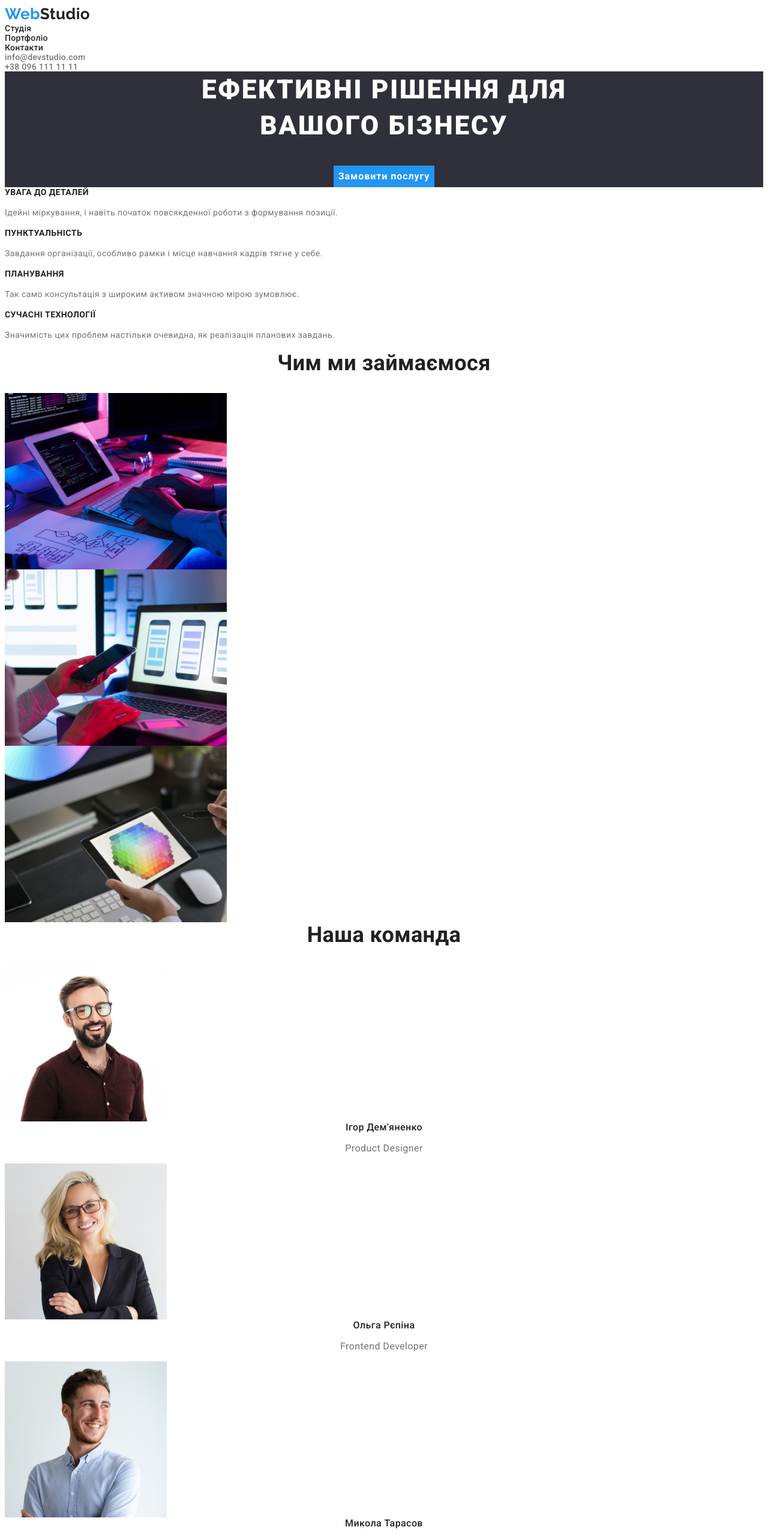
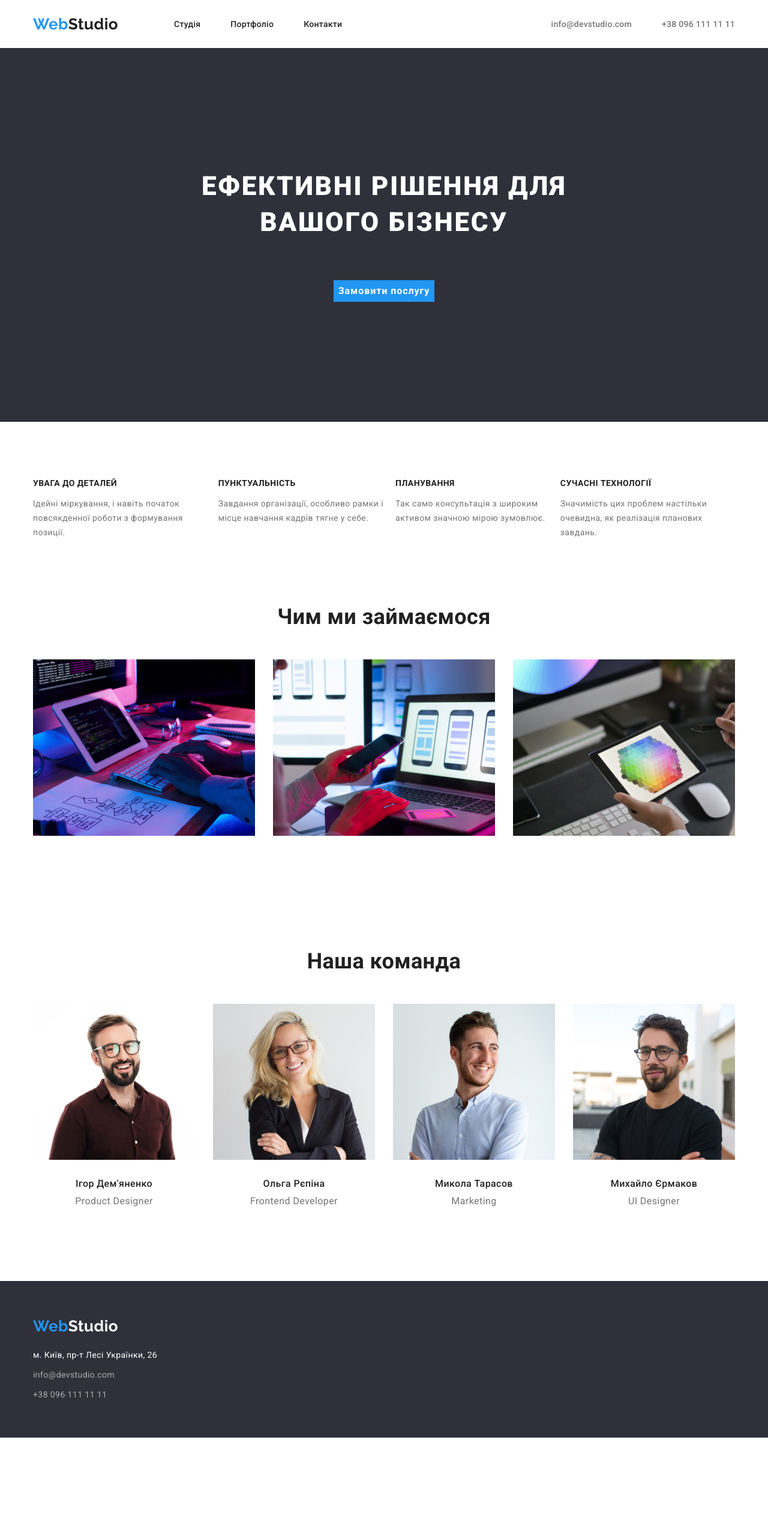
Before and after one commit to anna-helevera/goit-markup-hw-03, a plain HTML site: page index.html in a window 1280 px wide. Shown: the top 2560 px of the page at 60% size. After the commit the page ends 2396 px from the top, so only its background shows below. Drawn offline with nearby package versions, Linux system fonts and the light colour scheme.

Commit message:
update flexbox

```diff
--- a/css/styles.css
+++ b/css/styles.css
@@ -37,9 +37,21 @@ img {
   max-width: 100%;
   height: auto;
 }
+.container {
+  width: 1200px;
+  padding-left: 15px;
+  padding-right: 15px;
+  margin: 0 auto;
+  /* outline: 2px solid red; */
+}
 
 
 /* -------LOGO HEADER & FOOTER---------- */
+.logo-container {
+  display: block;
+  /* outline: 2px solid red; */
+  margin-right: 93px;
+}
 .logo {
   font-family: 'Raleway', sans-serif;
   font-weight: 700;
@@ -54,13 +66,44 @@ img {
   color: var(--primary-color);
 }
 /* -------HEADER---------- */
-.site-nav{
+.header-container {
+  display: flex;
+  align-items: center;
+}
+
+.site-nav-item{
+  /* outline: 2px solid red; */
+  margin-right: 50px;
+  display: block;
+}
+.site-nav-item:last-child {
+  margin-right:0px
+}
+.site-nav {
+  display: flex;
   font-weight: 500;
   line-height: calc(16/14);
   letter-spacing: 0.02em;
   color: var(--title-color);
 }
+.contact-nav-item{
+  /* outline: 2px solid red; */
+  margin-right: 50px;
+  display: block;
+  }
+.contact-nav-item:last-child {
+  margin-right:0px
+}
+.navigation {
+  margin-right: auto;
+  padding-top: 32;
+  padding-bottom: 32;
+}
 .contact-nav{
+  display: flex;
+  padding-top: 32px;
+  padding-bottom: 32px;
+  /* outline: 2px solid red;  */
   font-style: inherit;
   font-weight: 500;
   line-height: calc(16/14);
@@ -76,14 +119,26 @@ img {
 .contact-nav .link:focus {
   color: var(--accent-color);
 }
+/* .link {padding-top: 32px;
+  padding-bottom: 32px;
+  } */
 /* ---------HEAD SIDE--------- */
 
 /* -------HERO---------- */
 .hero{
   background-color: var(--second-color);
-  text-align: center;}
+  text-align: center;
+}
+.hero-container {
+  display: flex;
+  flex-direction: column;
+  align-items: center;
+  }
+
+
 
 .hero-title{
+  margin-top: 200px;
   color: var(--primary-color);
   font-weight: 900;
   font-size: 44px;
@@ -92,11 +147,12 @@ img {
   text-transform: uppercase
 }
 .hero-button{
+  margin-top: 30px;
+  margin-bottom: 200px;
   font-family: 'Roboto', sans-serif;
   font-weight: 700;
   font-size: 16px;
   line-height: calc(30/16);
-  display: flex;
   align-items: center;
   text-align: center;
   letter-spacing: 0.06em;
@@ -112,6 +168,9 @@ img {
 }
 
 /* -------BENEFITS---------- */
+.benefits-container{
+  display: flex;
+}
 .benefits{
   line-height: calc(24/14);
 }
@@ -131,8 +190,18 @@ img {
   line-height: calc(16/14);
   font-size: inherit;
   text-transform: uppercase;}
-/* -------WORK---------- */
-/* -------TEAM---------- */
+
+.benefits-uptitle{
+  display: flex;
+  gap: 15px;
+  margin-top: 94px;
+  margin-bottom: 94px;
+}
+.benefits-item{
+  display: block;
+}
+/* -------WORK & TEAM---------- */
+
 .work-title, .team-title {
   font-weight: 700;
   font-size: 36px;
@@ -140,21 +209,57 @@ img {
   text-align: center;
   color: var(--title-color);
 }
+/* -------WORK---------- */
+.work-title{
+  margin-bottom: 50px;
+}
+.work-uptitle {
+  display: flex;
+  gap: 30px;
+  padding-bottom: 94px;
+}
+
+/* -------TEAM---------- */
+.team-container {
+padding-top: 94px;
+
+}
+.team-uptitle{
+  display: flex;
+  padding-bottom: 94px;
+  gap: 30px;
+}
+.team-title{
+  margin-bottom: 50px;
+}
 .name{
+  display: block;
   line-height: calc(19/16);
   text-align: center;
 }
 .name-title{
+  margin-top: 30px;
+  margin-bottom: 10px;
   font-size: 16px;
   font-weight: 500;
   color: var(--title-color);
 }
 .team-category{
+  margin-bottom: 30px;
   font-size: 16px;
 }
  /* ------PORTFOLIO SIDE------- */
  /* ------FILTER------- */
-
+.button-team{
+  display: flex;
+  align-content: center;
+  justify-content: center;
+  padding-top: 94px;
+  padding-bottom: 50px;
+}
+.button-team-filter{margin-right: 8px;}
+.button-team-filter:last-child {
+  margin-right:0px}
 .filter-button{
   font-family: 'Roboto', sans-serif;
   font-weight: 500;
@@ -175,14 +280,38 @@ img {
 }
 
 /* -------PROJECT--------- */
-.prodject-title{
+.project-team {
+  display: flex;
+  flex-wrap: wrap;
+  justify-content: center;
+}
+.prodject-title {
+  display: block;
+  margin-top: 20px;
+  margin-left: 24px;
   font-weight: 700;
   font-size: 18px;
   line-height: calc(36/18);
   letter-spacing: 0.06em;
   color: var(--title-color);
 }
-.prodject-category{
+.project-team-filter{
+  display: block;
+  margin-right: 30px;
+  margin-bottom: 30px;
+}
+.project-team-filter:nth-child(3n) {
+  margin-right: 0px
+}
+
+.project-team-filter:nth-last-child(-n+3) {
+  margin-bottom: 94px}
+
+.prodject-category {
+  display: block;
+  margin-top: 4px;
+  margin-bottom: 0 auto;
+  margin-left: 24px;
   font-size: 16px;
   line-height: calc(30/16);
   letter-spacing: 0.03em;
@@ -192,7 +321,14 @@ img {
 .footer {
   background: var(--second-color);
 }
-
+.footer-container {
+  display: flex;
+  flex-direction: column;
+  padding-top: 60px;
+}
+.logo-footer-container{
+  margin-bottom: 20px;
+}
 .adress{
   font-family: 'Roboto', sans-serif;
   font-style: normal;
@@ -200,9 +336,15 @@ img {
   color: var(--primary-color);
 }
 .contact {
+  display: block;
+  margin-top: 9px;
   color: var(--next-text-color);
-  line-height: calc(24/14); }
+  line-height: calc(24/14);
+}
 .contact:hover,
 .contact:focus {
   color: var(--accent-color);
 }
+.contact-footer{
+  margin-bottom: 60px;
+}
--- a/index.html
+++ b/index.html
@@ -6,69 +6,93 @@
     <meta name="viewport" content="width=device-width, initial-scale=1.0">
     <link rel="preconnect" href="https://fonts.googleapis.com">
     <link rel="preconnect" href="https://fonts.gstatic.com" crossorigin>
-    <link href="https://fonts.googleapis.com/css2?family=Raleway:wght@700&display=swap" rel="stylesheet">
+    <link href="https://fonts.googleapis.com/css2?family=Raleway:wght@700&family=Roboto:wght@400;500;700;900&display=swap" rel="stylesheet">
     <title>Головна</title>
+    <link
+    rel="stylesheet"
+    href="https://cdnjs.cloudflare.com/ajax/libs/modern-normalize/1.1.0/modern-normalize.min.css"
+    integrity="sha512-wpPYUAdjBVSE4KJnH1VR1HeZfpl1ub8YT/NKx4PuQ5NmX2tKuGu6U/JRp5y+Y8XG2tV+wKQpNHVUX03MfMFn9Q=="
+    crossorigin="anonymous"
+    referrerpolicy="no-referrer"/>
     <link rel="stylesheet" href="./css/styles.css">
-    <link rel="preconnect" href="https://fonts.googleapis.com">
-<link rel="preconnect" href="https://fonts.gstatic.com" crossorigin>
-<link href="https://fonts.googleapis.com/css2?family=Raleway:wght@700&family=Roboto:wght@400;500;700;900&display=swap" rel="stylesheet">
+
 </head>
 <body class="body">
     <header class="header">
-       <a href="./index.html" lang="en" class="logo">
-        Web<span class="logo-header">Studio</span></a>
-       <nav><ul class="site-nav list">
-        <li><a href="./index.html" class="link">Студія</a></li>
-        <li><a href="./portfolio.html" class="link">Портфоліо</a></li>
-        <li><a href="" class="link">Контакти</a></li>
-       </ul></nav>
+        <div class="container header-container">
+            <div class="logo-container"><a href="./index.html" lang="en" class="logo">Web<span class="logo-header">Studio</span></a></div>
+
+            <nav class="navigation">
+                <ul class="site-nav list">
+                    <li class="site-nav-item"><a href="./index.html" class="link">Студія</a></li>
+                    <li class="site-nav-item"><a href="./portfolio.html" class="link">Портфоліо</a></li>
+                    <li class="site-nav-item"><a href="" class="link">Контакти</a></li>
+                </ul>
+            </nav>
             <ul class="contact-nav list">
-        <li><a href="mailto:info@devstudio.com" class="link">info@devstudio.com</a></li>
-        <li><a href="tel:+380961111111" class="link">+38 096 111 11 11</a> </li>
+                <li class="contact-nav-item"><a href="mailto:info@devstudio.com" class="link">info@devstudio.com</a></li>
+                <li class="contact-nav-item"><a href="tel:+380961111111" class="link">+38 096 111 11 11</a> </li>
             </ul>
-
+        </div>
     </header>
     <main>
         <section class="hero">
+            <div class="container hero-container">
                 <h1 class="hero-title">Ефективні рішення для <br> вашого бізнесу</h1>
                 <button type="button" class="hero-button">Замовити послугу</button>
+            </div>
+
         </section>
         <section class="section benefits">
+            <div class="container benefits-container">
                 <h2 class="visually-hidden">Переваги</h2>
-            <ul>
-             <li><h3 class="benefits-title">УВАГА ДО ДЕТАЛЕЙ</h3> <p>Ідейні міркування, і навіть початок повсякденної роботи з формування позиції.</p></li>
-             <li><h3 class="benefits-title">ПУНКТУАЛЬНІСТЬ</h3> <p>Завдання організації, особливо рамки і місце навчання кадрів тягне у себе.</p></li>
-             <li><h3 class="benefits-title">ПЛАНУВАННЯ</h3> <p>Так само консультація з широким активом значною мірою зумовлює.</p></li>
-             <li><h3 class="benefits-title">СУЧАСНІ ТЕХНОЛОГІЇ</h3> <p>Значимість цих проблем настільки очевидна, як реалізація планових завдань.</p></li>
+                <ul class="benefits-uptitle">
+                    <li class="benefits-item"><h3 class="benefits-title">УВАГА ДО ДЕТАЛЕЙ</h3> <p>Ідейні міркування, і навіть початок повсякденної роботи з формування позиції.</p></li>
+                    <li class="benefits-item"><h3 class="benefits-title">ПУНКТУАЛЬНІСТЬ</h3> <p>Завдання організації, особливо рамки і місце навчання кадрів тягне у себе.</p></li>
+                    <li class="benefits-item"><h3 class="benefits-title">ПЛАНУВАННЯ</h3> <p>Так само консультація з широким активом значною мірою зумовлює.</p></li>
+                    <li class="benefits-item"><h3 class="benefits-title">СУЧАСНІ ТЕХНОЛОГІЇ</h3> <p>Значимість цих проблем настільки очевидна, як реалізація планових завдань.</p></li>
                 </ul>
+            </div>
+
         </section>
         <section class="section work">
+            <div class="container work-container">
                 <h2 class="work-title">Чим ми займаємося</h2>
-            <ul>
+                <ul class="work-uptitle">
                     <li><img src="./image/komputer.jpg" alt="працює на комп'ютері" width="370"></li>
                     <li><img src="./image/laptop.jpg" alt="працює на ноутбуці" width="370"></li>
                     <li><img src="./image/tablet.jpg" alt="працює на планшеті" width="370"></li>
                 </ul>
+            </div>
+
         </section>
         <section class="section team">
+            <div class="container team-container">
                 <h2 class="team-title">Наша команда</h2>
-            <ul>
+                <ul class="team-uptitle">
                     <li class="name"><img src="./image/team-card-1.jpg" alt="Ігор Дем'яненко" width="270"><h3 class="name-title">Ігор Дем'яненко</h3><p class="team-category">Product Designer</p></li>
                     <li class="name"><img src="./image/team-card-2.jpg" alt="Ольга Рєпіна" width="270"><h3 class="name-title">Ольга Рєпіна</h3><p class="team-category">Frontend Developer</p></li>
                     <li class="name"><img src="./image/team-card-3.jpg" alt="Микола Тарасов" width="270"><h3 class="name-title">Микола Тарасов</h3><p class="team-category">Marketing</p></li>
                     <li class="name"><img src="./image/team-card-4.jpg" alt="Михайло Єрмаков" width="270"><h3 class="name-title">Михайло Єрмаков</h3><p class="team-category">UI Designer</p></li>
                 </ul>
+            </div>
+
         </section>
     </main>
     <footer class="footer">
+        <div class="container footer-container">
+            <div class="logo-footer-container">
                 <a href="./index.html" lang="en" class="logo">Web<span class="logo-footer">Studio</span></a>
-        <address class="adress">
-            м. Київ, пр-т Лесі Українки, 26
-        </address>
+            </div>
+            <div class="contact-footer">
+                <address class="adress">м. Київ, пр-т Лесі Українки, 26</address>
                 <ul>
                     <li><a href="mailto:info@devstudio.com" class="contact link">info@devstudio.com</a></li>
                     <li><a href="tel:+380961111111" class="contact link">+38 096 111 11 11</a> </li>
                 </ul>
+            </div>
+
+        </div>
     </footer>
 
 </body>
```
Also changed, not shown: portfolio.html (+40 -29 lines). Lines whose indentation alone changed are shown as unchanged.
